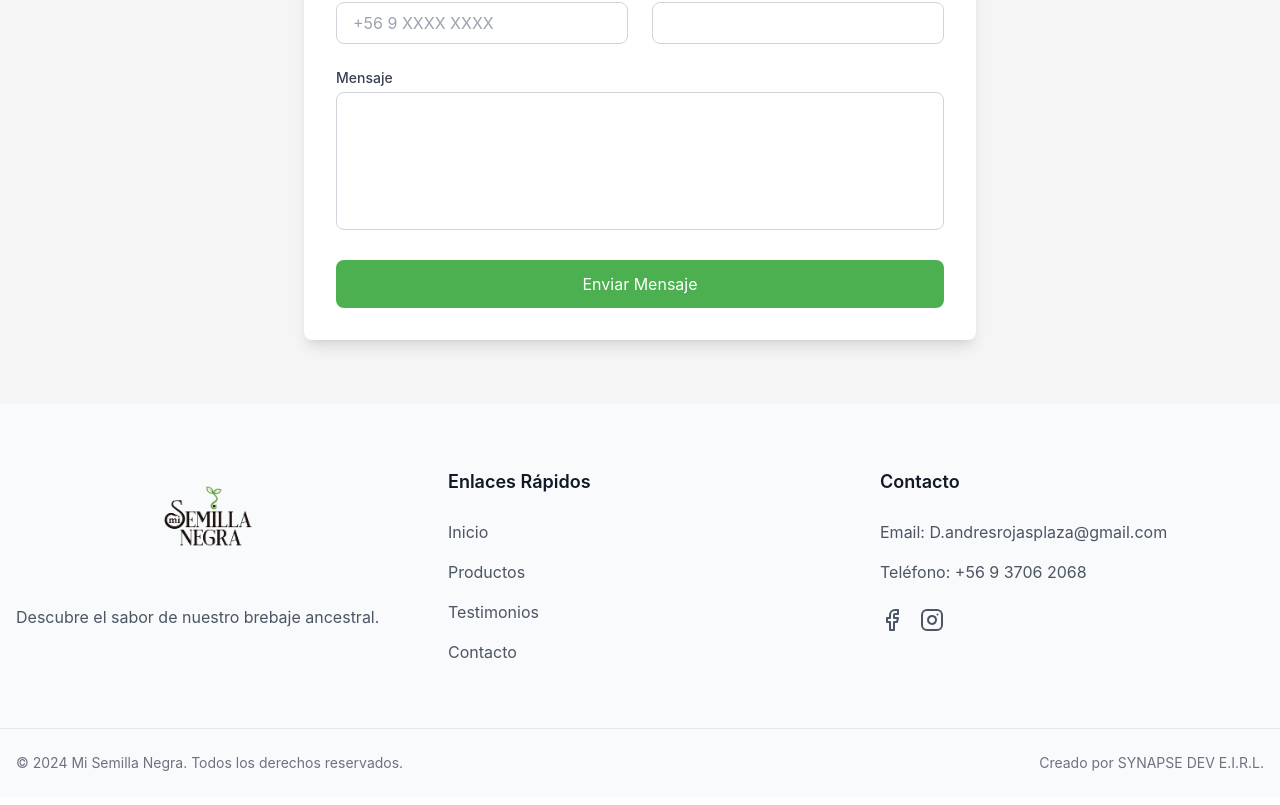
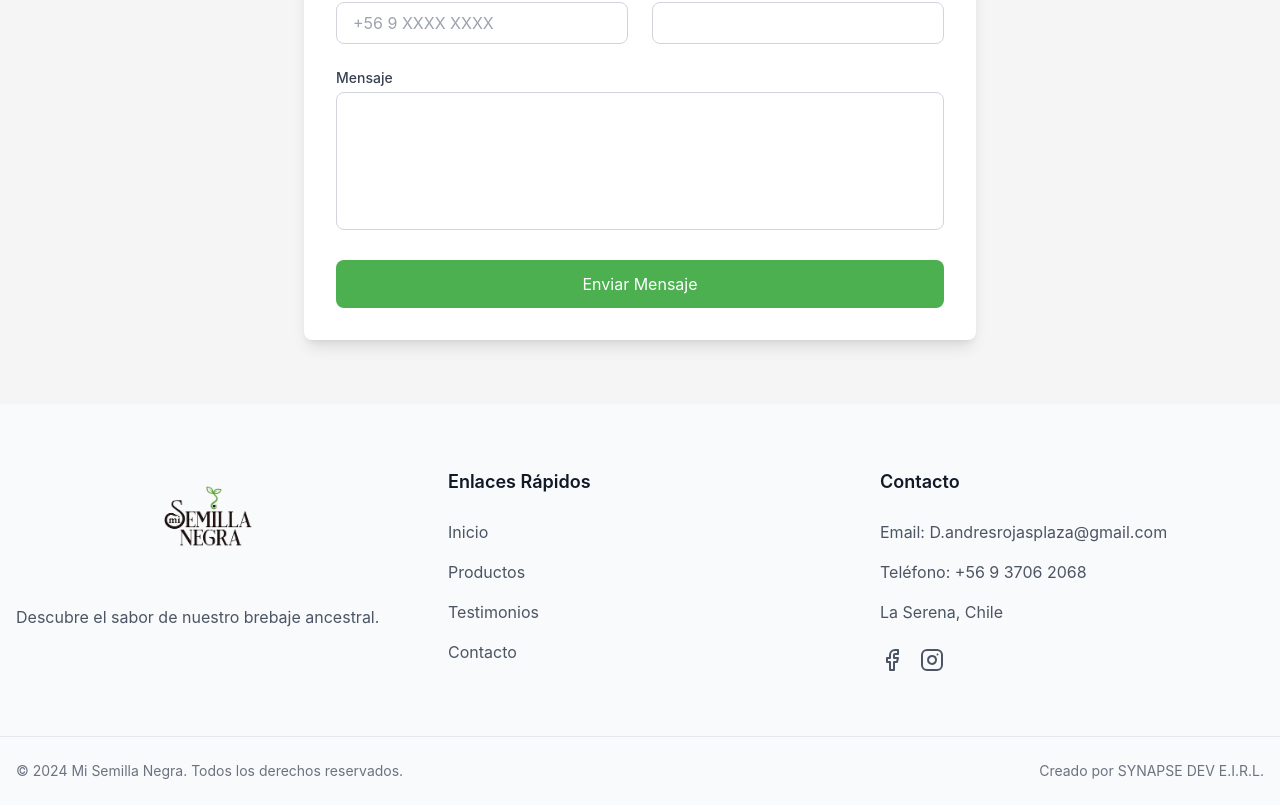
Before and after one commit to Juan-Zuniga-Codoceo/mi-semilla-negra, a React (Create React App) app: page / in a window 1280 px wide. Shown: the part 2863-3668 px from the top of the page. Built offline with nearby package versions, Linux system fonts and the light colour scheme.

Commit message:
Agregado ciudad al footer

```diff
--- a/src/components/layout/Footer.js
+++ b/src/components/layout/Footer.js
@@ -69,6 +69,7 @@ const Footer = () => {
             <div className="space-y-4">
               <p className="text-gray-600">Email: D.andresrojasplaza@gmail.com</p>
               <p className="text-gray-600">Teléfono: +56 9 3706 2068</p>
+              <p className="text-gray-600">La Serena, Chile</p>
               <div className="flex gap-4 pt-2">
                 <a
                   href="https://facebook.com"
```
